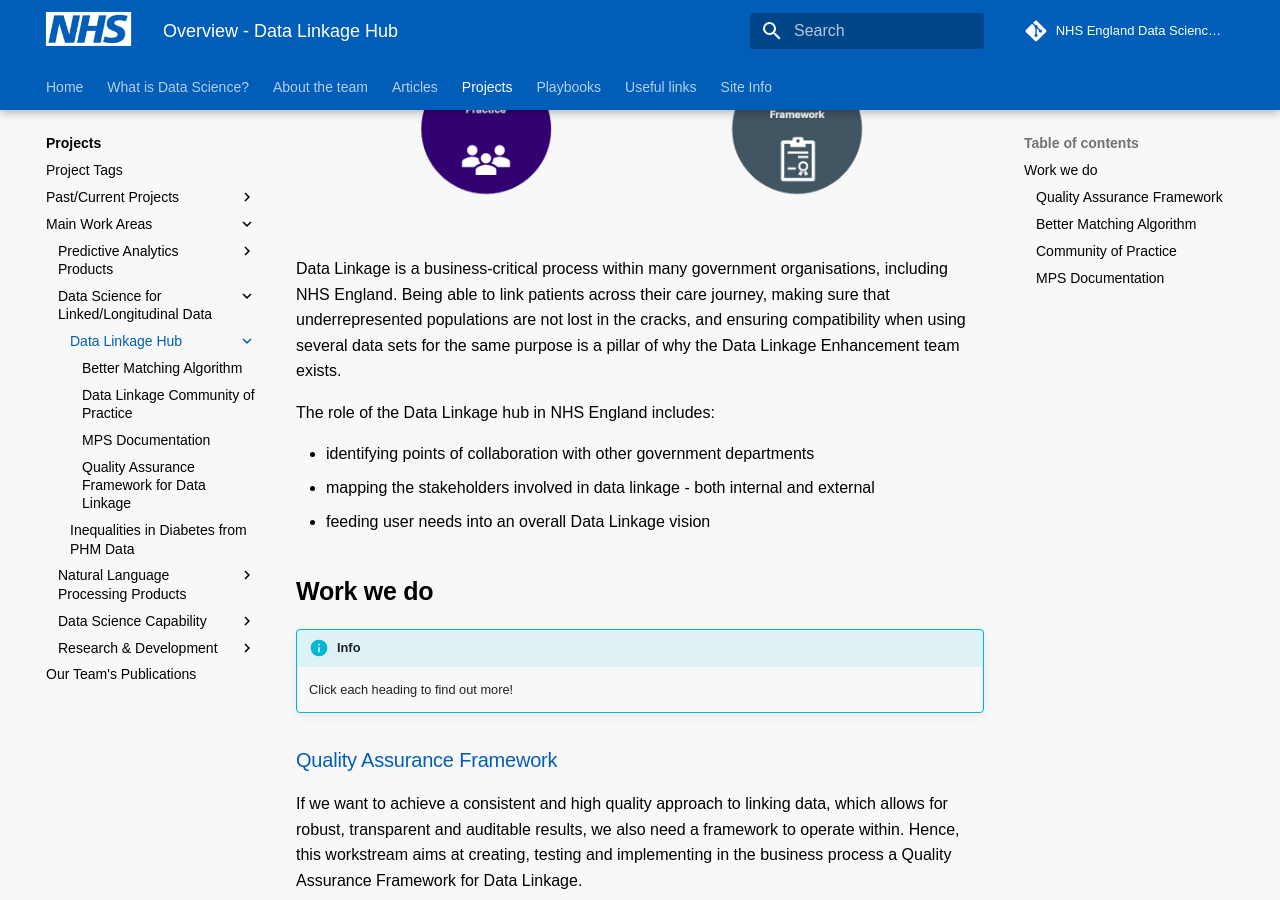
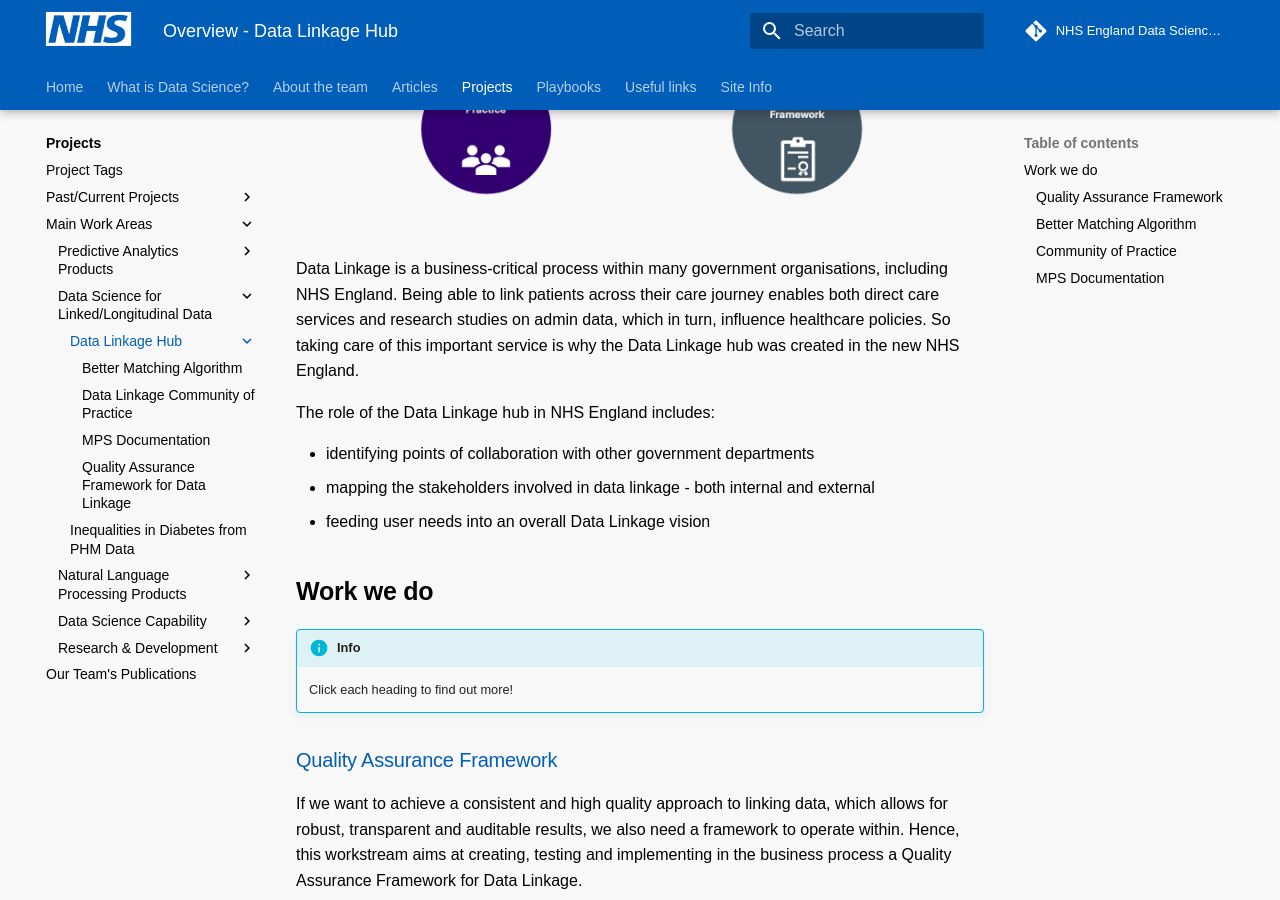
Before and after one commit to nhsengland/datascience, an MkDocs documentation site: the page built from docs/our_work/data-linkage-hub/index.md, in a window 1280 px wide and 900 px high, scrolled down 640 px. Built offline with MkDocs 1.6.1 and Material for MkDocs 9.7.7, drawn with Linux system fonts in a browser that asks for light colours; some web fonts are replaced; comment, search, counter and statistics services are not loaded; old or Windows-style settings are respelled for this version of MkDocs; some of the changed text lies outside the part shown.

Commit message:
Update index.md
Slightly changed the wording on a couple of points

```diff
--- a/docs/our_work/data-linkage-hub/index.md
+++ b/docs/our_work/data-linkage-hub/index.md
@@ -6,7 +6,7 @@
 ---
 ![Diagram representing the four current areas of the data linkage hub: DL Quality Assurance, Better Matching Algorithm, MPS Documentation, and the DL Community of Practice.](../../images/linkage_visual_abstract.png)
 
-Data Linkage is a business-critical process within many government organisations, including NHS England. Being able to link patients across their care journey, making sure that underrepresented populations are not lost in the cracks, and ensuring compatibility when using several data sets for the same purpose is a pillar of why the Data Linkage Enhancement team exists.
+Data Linkage is a business-critical process within many government organisations, including NHS England. Being able to link patients across their care journey enables both direct care services and research studies on admin data, which in turn, influence healthcare policies. So taking care of this important service is why the Data Linkage hub was created in the new NHS England.
 
 The role of the Data Linkage hub in NHS England includes:
 
@@ -27,7 +27,7 @@
 We're currently working on implementing a [probabilistic linkage model](https://www.bristol.ac.uk/media-library/sites/cmm/migrated/documents/problinkage.pdf) using [Splink](https://moj-analytical-services.github.io/splink/index.html), in order to improve linkage outcomes, and by extension, patient outcomes.
 
 ### [Community of Practice](./linkage-projects/cop.md)
-We are creating and leading a community of practice to help people do the best linkage they can, with support from the data linkage team, but also from fellow analysts who are actively working on data linkage. Any internal staff wanting to join the community of practice can go [here](https://teams.microsoft.com/l/channel/19%3A7AGd-QLqWT3CEPP2MGz_Zf7o4_aWQvIK2DoqjJm6L-01%40thread.tacv2/General?groupId=4fc6024c-60fe-4723-8aff-3d139f37b1ef&tenantId=37c354b2-85b0-47f5-b222-07b48d774ee3).
+We are fostering a community of practice in NHS England to help people do the best linkage they can, and encourage them to be connected with the cross-government Data Linkage Champions network. The community of practice is open to any data linkage stakeholders in NHS England - to join the community of practice go [here](https://teams.microsoft.com/l/channel/19%3A7AGd-QLqWT3CEPP2MGz_Zf7o4_aWQvIK2DoqjJm6L-01%40thread.tacv2/General?groupId=4fc6024c-60fe-4723-8aff-3d139f37b1ef&tenantId=37c354b2-85b0-47f5-b222-07b48d774ee3).
 
 ### [MPS Documentation](./linkage-projects/mps-handbook.md)
 We have been [documenting how the Person_ID is generated via the Master Person Service](https://digital.nhs.uk/services/personal-demographics-service/master-person-service/the-person_id-handbook), to make the current process of linking data in the NHS more transparent and easy to understand.
```
